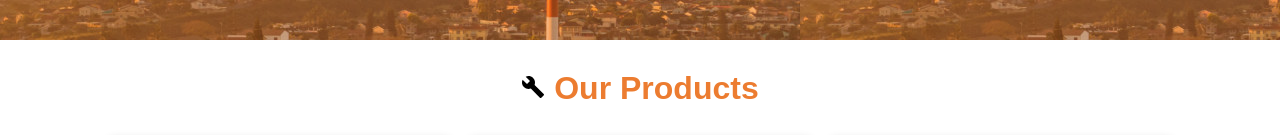
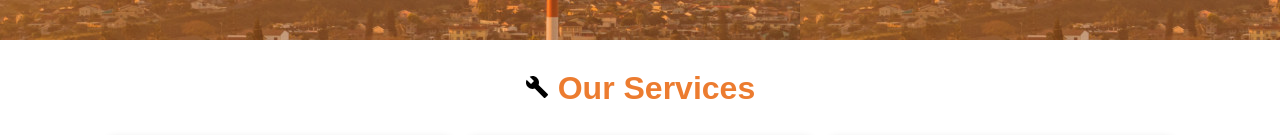
Before and after one commit to kunjall/The-Pinnacle-Search, a React (Create React App) app: page / in a window 1280 px wide. Shown: the part 409-544 px from the top of the page. Built offline with nearby package versions, Linux system fonts and the light colour scheme.

Commit message:
services

```diff
--- a/src/components/home/home.js
+++ b/src/components/home/home.js
@@ -23,7 +23,7 @@ const Home = () => {
         <p>Content goes here...</p>
       </div> */}
       <div className='cards'>
-        <p className='products'><BuildIcon style={{ color: 'black' }} />   Our Products</p>
+        <p className='products'><BuildIcon style={{ color: 'black' }} />   Our Services</p>
       <Cards /></div>
       <div className='locations'>
       <p className='location'><NearMeIcon style={{ color: 'black', alignItems: 'center' }} />   Our Presence</p>
```
